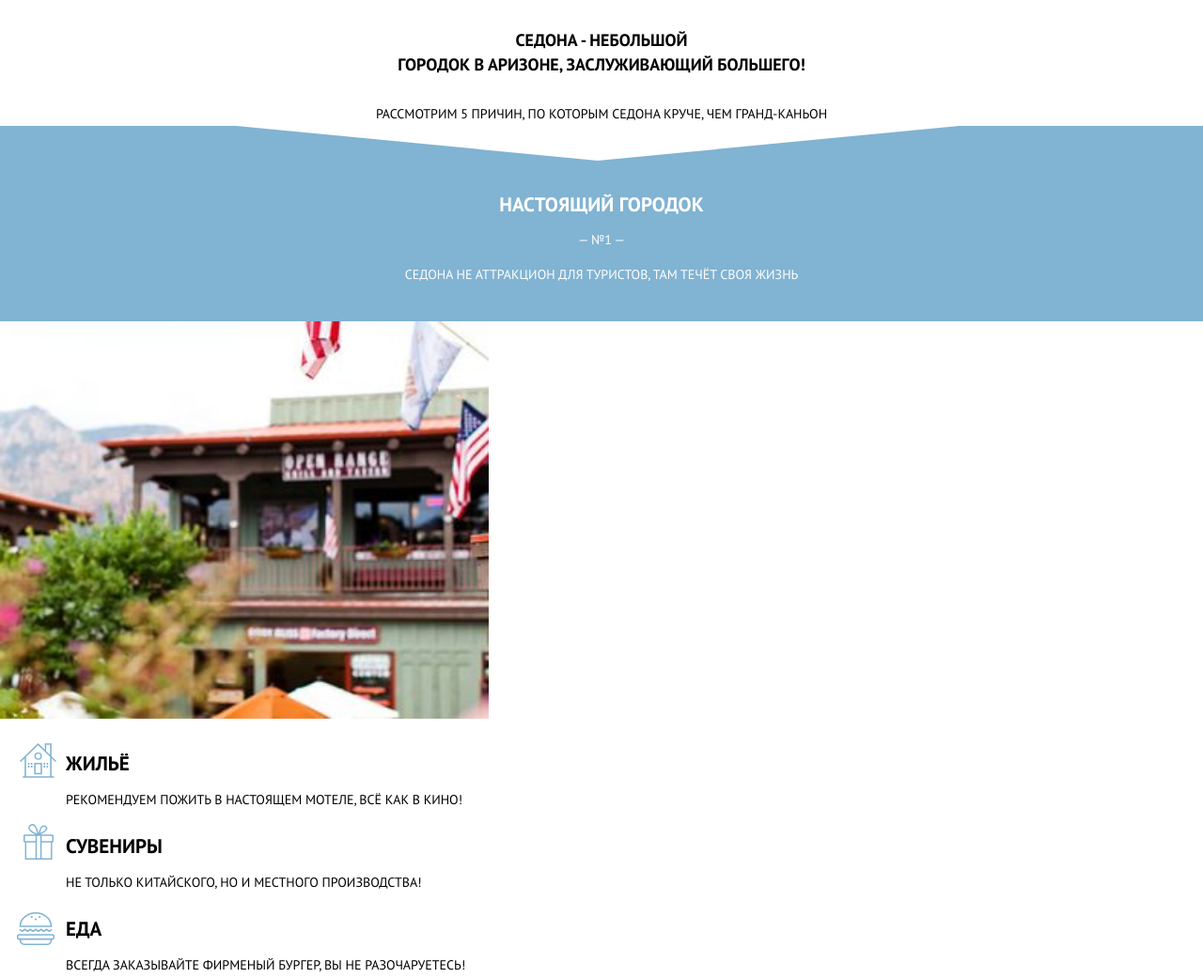
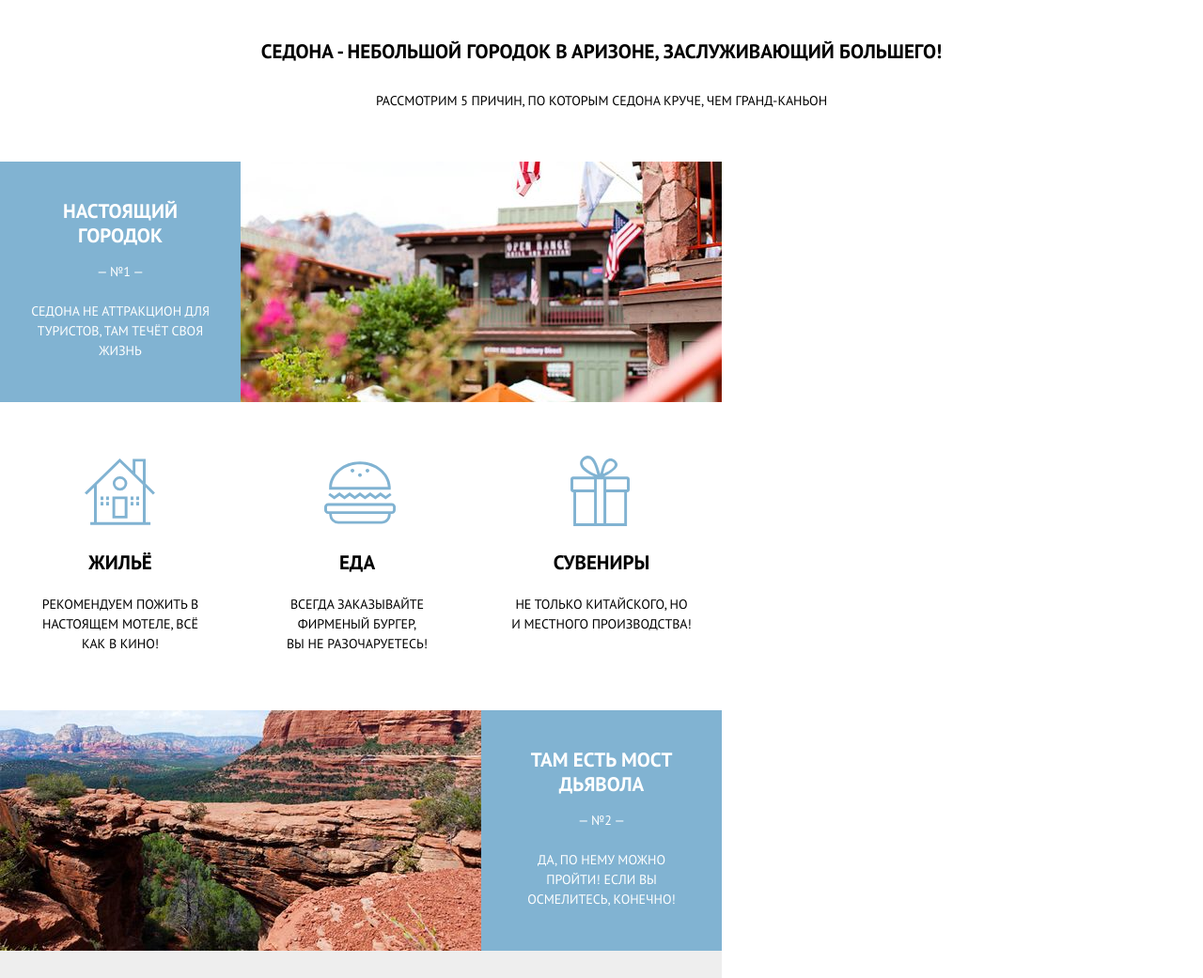
Before and after one commit to vikkont79/sedona_2.0, a website: page source/index.html in a window 1280 px wide. Shown: the part 576-1617 px from the top of the page at 94% size. Drawn offline with nearby package versions, Linux system fonts and the light colour scheme; files that its build step writes are made by us from their sources.

Commit message:
Вёрстка планшетной версии advantages

```diff
--- a/source/index.html
+++ b/source/index.html
@@ -45,7 +45,6 @@
     <section class="intro wrapper">
       <h2 class="visually-hidden">Приглашение в Седону</h2>
       <picture>
-
         <img class="intro__img" src="images/text-index.svg" width="282" height="214" alt="Приглашение в Седону">
       </picture>
     </section>
@@ -62,6 +61,7 @@
         </li>
         <li class="advantages__item">
           <picture>
+            <source media="(min-width: 768px)" srcset="images/photo-city-tablet@1x.jpg, images/photo-city-tablet@2x.jpg 2x" width="512" height="256">
             <img class="advantages__img" srcset="images/photo-city@2x.jpg 2x" src="images/photo-city@1x.jpg" width="520"
               height="260" alt="Вид на улицу Седоны">
           </picture>
@@ -76,7 +76,7 @@
         </li>
         <li class="advantages__item advantages__item--eat">
           <h3 class="advantages__title">Еда</h3>
-          <p class="advantages__description">Всегда заказывайте фирменый бургер, вы не разочаруетесь!</p>
+          <p class="advantages__description">Всегда заказывайте фирменый бургер,<br> вы не разочаруетесь!</p>
         </li>
         <li class="advantages__item">
           <h3 class="advantages__title">Там есть мост дьявола</h3>
@@ -85,6 +85,7 @@
         </li>
         <li class="advantages__item">
           <picture>
+            <source media="(min-width: 768px)" srcset="images/photo-bridge-tablet@1x.jpg, images/photo-bridge-tablet@2x.jpg 2x" width="512" height="256">
             <img class="advantages__img" srcset="images/photo-bridge@2x.jpg 2x" src="images/photo-bridge@1x.jpg"
               width="520" height="260" alt="Вид на улицу Седоны">
           </picture>
--- a/source/styles/blocks/advantages.scss
+++ b/source/styles/blocks/advantages.scss
@@ -3,41 +3,92 @@
   text-align: center;
   color: $black;
   font-weight: 700;
+
+  @media (min-width: $tablet-width) {
+    margin-block: 44px 26px;
+    padding-inline: 124px;
+    font-size: 21px;
+  }
+}
+
+@media (min-width: $tablet-width) {
+  .advantages__slogan br {
+    display: none;
+  }
 }
 
 .advantages__intro {
   padding-inline: 19px;
   text-align: center;
   font-size: 14px;
+
+  @media (min-width: $tablet-width) {
+    margin-block-end: 52px;
+  }
 }
 
 .advantages__bg {
   inline-size: 100%;
   block-size: 37px;
   background-color: $light_blue;
-  background-image: url("../../images/white\ copy\ 2.svg");
+  background-image: url("../../images/white-copy.svg");
   background-size: 100% auto;
   background-position: bottom;
+
+  @media (min-width: $tablet-width) {
+    display: none;
+  }
 }
 
 .advantages__list {
   list-style-type: none;
+
+  @media (min-width: $tablet-width) {
+    display: grid;
+    grid-template-columns: repeat(3, 256px);
+    grid-auto-flow: dense;
+  }
 }
 
 .advantages__item {
-  padding-inline: 19px;
   padding-block: 34px 39px;
   text-align: center;
+
+  @media (min-width: $tablet-width) {
+    padding-inline: 36px;
+    padding-block: 40px 44px;
+    font-size: 21px;
+  }
 }
 
 .advantages__item:has(+ .advantages__item .advantages__img) {
   padding-inline: 28px;
   background-color: $light_blue;
   color: $white;
+
+  @media (min-width: $tablet-width) {
+    padding-inline: 32px;
+  }
 }
 
 .advantages__item:has(.advantages__img) {
   padding: 0;
+
+  @media (min-width: $tablet-width) {
+    grid-column: span 2;
+  }
+}
+
+.advantages__item:has(.advantages__img):nth-of-type(7) {
+  @media (min-width: $tablet-width) {
+    grid-column: 1/3;
+  }
+}
+
+.advantages__item:has(+ .advantages__item .advantages__img):nth-of-type(6) {
+  @media (min-width: $tablet-width) {
+    grid-column: 3/4;
+  }
 }
 
 .advantages__item--home,
@@ -47,6 +98,13 @@
   padding-inline-start: 70px;
   padding-block: 13px;
   text-align: start;
+
+  @media (min-width: $tablet-width) {
+    padding-inline: 32px;
+    padding-block-start: 158px;
+    padding-block-end: 60px;
+    text-align: center;
+  }
 
   &::before {
     position: absolute;
@@ -58,6 +116,10 @@
 .advantages__item--home {
   padding-block-start: 35px;
 
+  @media (min-width: $tablet-width) {
+    padding-block-start: 158px;
+  }
+
   &::before {
     inline-size: 39px;
     block-size: 37px;
@@ -65,10 +127,21 @@
     left: 21px;
     background-image: url("../../icons/icon-house.svg");
     background-repeat: no-repeat;
+
+    @media (min-width: $tablet-width) {
+      inline-size: 75px;
+      block-size: 72px;
+      top: 60px;
+      left: 90px;
+    }
   }
 }
 
 .advantages__item--gift {
+
+  @media (min-width: $tablet-width) {
+    grid-column: 3/4;
+  }
 
   &::before {
     inline-size: 32px;
@@ -77,12 +150,23 @@
     left: 25px;
     background-image: url("../../icons/icon-gift.svg");
     background-repeat: no-repeat;
+
+    @media (min-width: $tablet-width) {
+      inline-size: 64px;
+      block-size: 75px;
+      top: 57px;
+      left: 95px;
+    }
   }
 }
 
 .advantages__item--eat {
   padding-inline-end: 40px;
   padding-block-end: 35px;
+
+  @media (min-width: $tablet-width) {
+    padding-block-end: 60px;
+  }
 
   &::before {
     inline-size: 40px;
@@ -91,16 +175,45 @@
     left: 18px;
     background-image: url("../../icons/icon-burger.svg");
     background-repeat: no-repeat;
+
+    @media (min-width: $tablet-width) {
+      inline-size: 76px;
+      block-size: 68px;
+      top: 63px;
+      left: 89px;
+    }
+  }
+}
+
+.advantages__item--eat br {
+  display: none;
+
+  @media (min-width: $tablet-width) {
+    display: block;
   }
 }
 
 .advantages__item:has(.advantages__number) {
   padding-inline: 32px;
   background-color: #eeeeee;
+
+  @media (min-width: $tablet-width) {
+    padding-inline: 54px;
+  }
+}
+
+@media (min-width: $tablet-width) {
+ .advantages__item:has(.advantages__number):nth-of-type(8) {
+    padding-inline: 40px;
+  }
 }
 
 .advantages__title {
   margin-block-end: 10px;
+
+  @media (min-width: $tablet-width) {
+    font-size: 21px;
+  }
 }
 
 .advantages__number,
@@ -111,8 +224,19 @@
 
 .advantages__description {
   margin-block-start: 15px;
+
+  @media (min-width: $tablet-width) {
+    margin-block-start: 21px;
+  }
 }
 
 .advantages__img {
   display: block;
+  inline-size: 520px;
+  block-size: 260px;
+
+  @media (min-width: $tablet-width) {
+    inline-size: 512px;
+    block-size: 256px;
+  }
 }
```
Also changed, not shown: source/images/photo-bridge-tablet@1x.jpg (added), source/images/photo-bridge-tablet@1x.webp (added), source/images/photo-bridge-tablet@2x.jpg (added), source/images/photo-bridge-tablet@2x.webp (added), source/images/photo-city-tablet@1x.jpg (added), source/images/photo-city-tablet@1x.webp (added), source/images/photo-city-tablet@2x.jpg (added), source/images/photo-city-tablet@2x.webp (added), source/images/white-copy.svg (renamed from source/images/white copy 2.svg).
